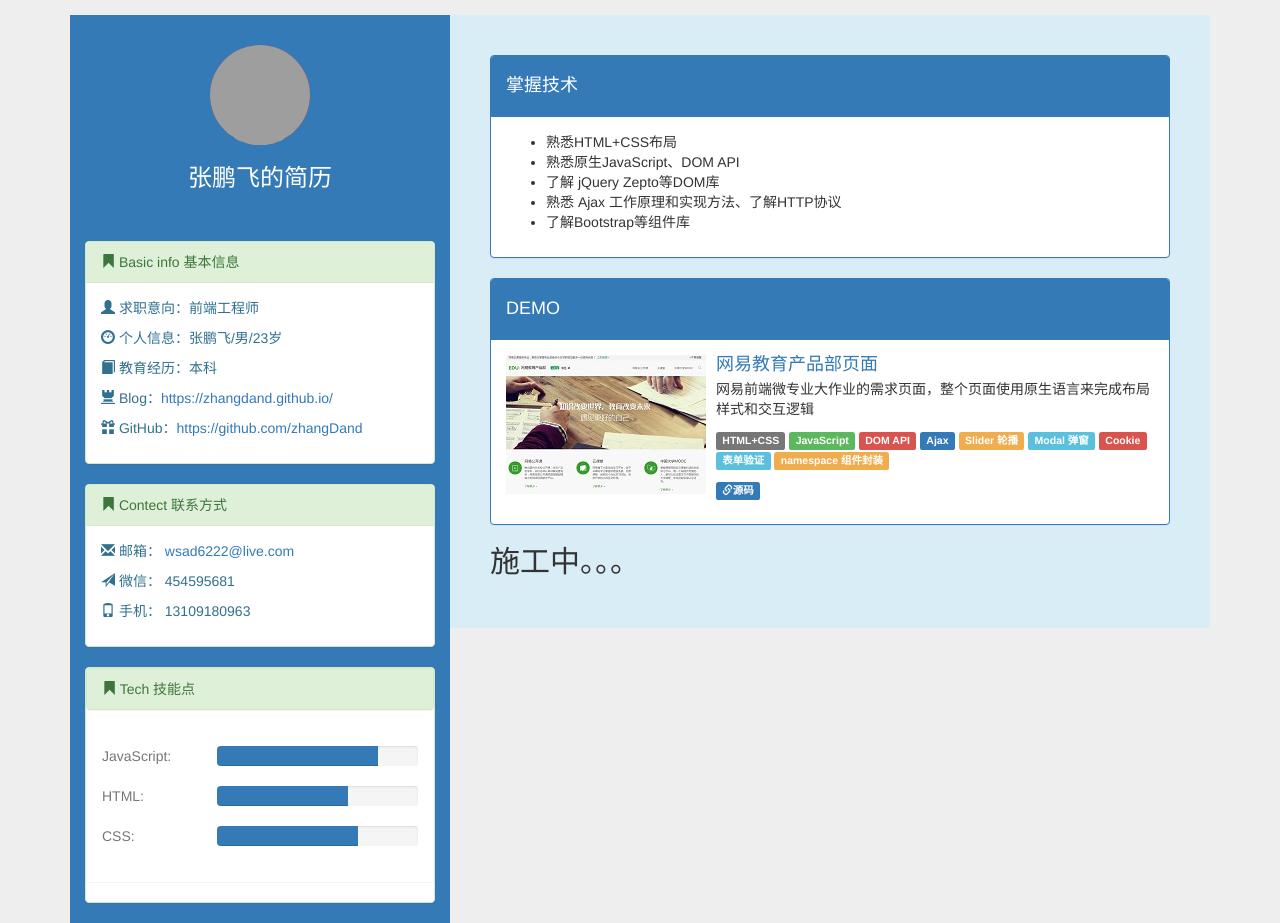
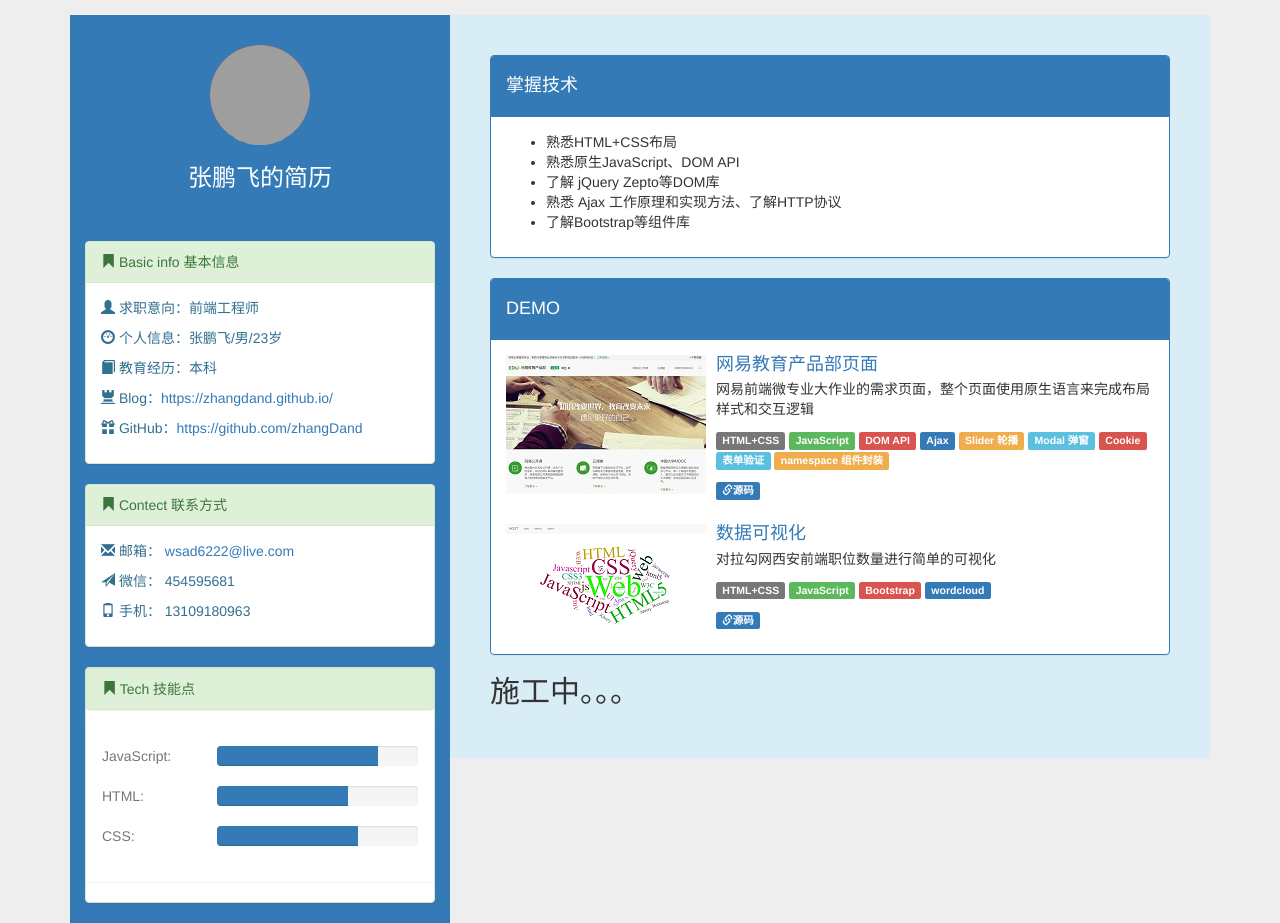
Before and after one commit to zhangDand/dan_demo, a Jekyll site: the page resume/dan_resume.html, which Jekyll copies as it is, in a window 1280 px wide. Built offline with Jekyll 4.4.1, drawn with Linux system fonts in a browser that asks for light colours; grey boxes are pictures that could not be loaded.

Commit message:
resume-- add a charts page

```diff
--- a/resume/dan_resume.html
+++ b/resume/dan_resume.html
@@ -119,7 +119,8 @@
                 <h4>DEMO</h4>
               </div>
               <div class="panel-body">
-                <div class="media">
+
+                <div class="media pages">
                   <a href="https://zhangdand.github.io/dan_demo/page1/net-page.html" class="media-left" target="_blank">
                     <img src="imgs/page1sm.jpg" alt="网易教育产品部" title="网易云课堂前端微专业大作业页面">
                   </a>
@@ -139,10 +140,27 @@
                     </p>
                     <p>
                     <a href="https://github.com/zhangDand/dan_demo/tree/gh-pages/page1" target="_blank"><span class="label label-primary"><span class="glyphicon glyphicon-link"></span>源码</span></a>
+                  </div>
+                </div>
 
-                  </div>
+                <div class="media jobs">
+                    <a href="https://zhangdand.github.io/dan_demo/page1/net-page.html" class="media-left" target="_blank">
+                      <img src="imgs/page2sm.png" alt="网易教育产品部" title="网易云课堂前端微专业大作业页面">
+                    </a>
+                    <div class="media-body">
+                      <a href="https://zhangdand.github.io/jobs-watch/" target="_blank"><h4 class="media-heading">数据可视化</h4></a>
+                      <p>对拉勾网西安前端职位数量进行简单的可视化</p>
+                      <p>
+                        <span class="label label-default">HTML+CSS</span>
+                        <span class="label label-success">JavaScript</span>
+                        <span class="label label-danger">Bootstrap</span>
+                        <span class="label label-primary">wordcloud</span>
+                      </p>
+                      <p>
+                      <a href="https://github.com/zhangDand/jobs-watch" target="_blank"><span class="label label-primary"><span class="glyphicon glyphicon-link"></span>源码</span></a>
+                    </div>
+                </div>
 
-                </div>
               </div>
             </div>
             <h2>施工中。。。</h2>
```
Also changed, not shown: resume/imgs/page2md.png (added), resume/imgs/page2sm.png (added).
